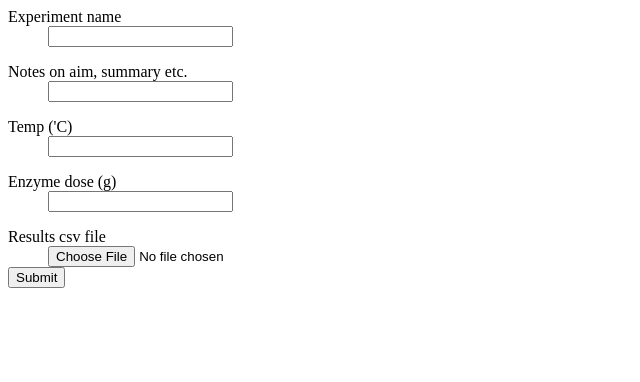
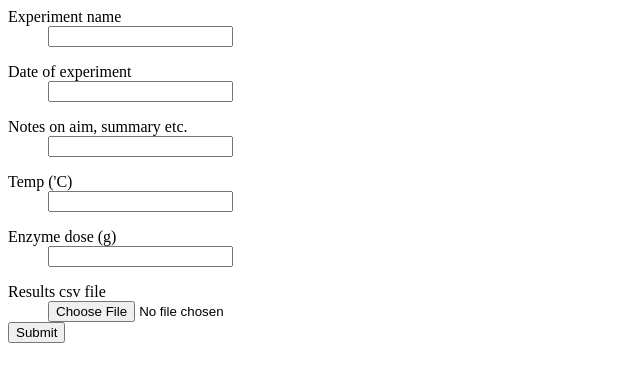
Before and after one commit to paulos84/unicorn, a Flask app: page /api/create in a window 1280 px wide. Shown: the top 382 px of the page, without its empty margins (0-640 px from the left). Run offline with Flask 2, Linux system fonts and the light colour scheme; some libraries are stand-ins or nearby versions.

Commit message:
Update exp_form.html

```diff
--- a/templates/exp_form.html
+++ b/templates/exp_form.html
@@ -4,11 +4,17 @@
 <title>Create Experiment</title>
 </head>
 <body>
-	<form method="POST" action="{{url_for('create_exp') }}">
+	<form method="POST" action="{{url_for('create_exp') }}" enctype="multipart/form-data">
 	    {{ form.csrf_token }}
 	    {{ render_field(form.name) }}
 	    <ul>
             {% for error in form.name.errors %}
+            <li style="color:red;">{{ error }}</li>
+            {% endfor %}
+        </ul>
+        	    {{ render_field(form.date) }}
+         <ul>
+            {% for error in form.date.errors %}
             <li style="color:red;">{{ error }}</li>
             {% endfor %}
         </ul>
```
